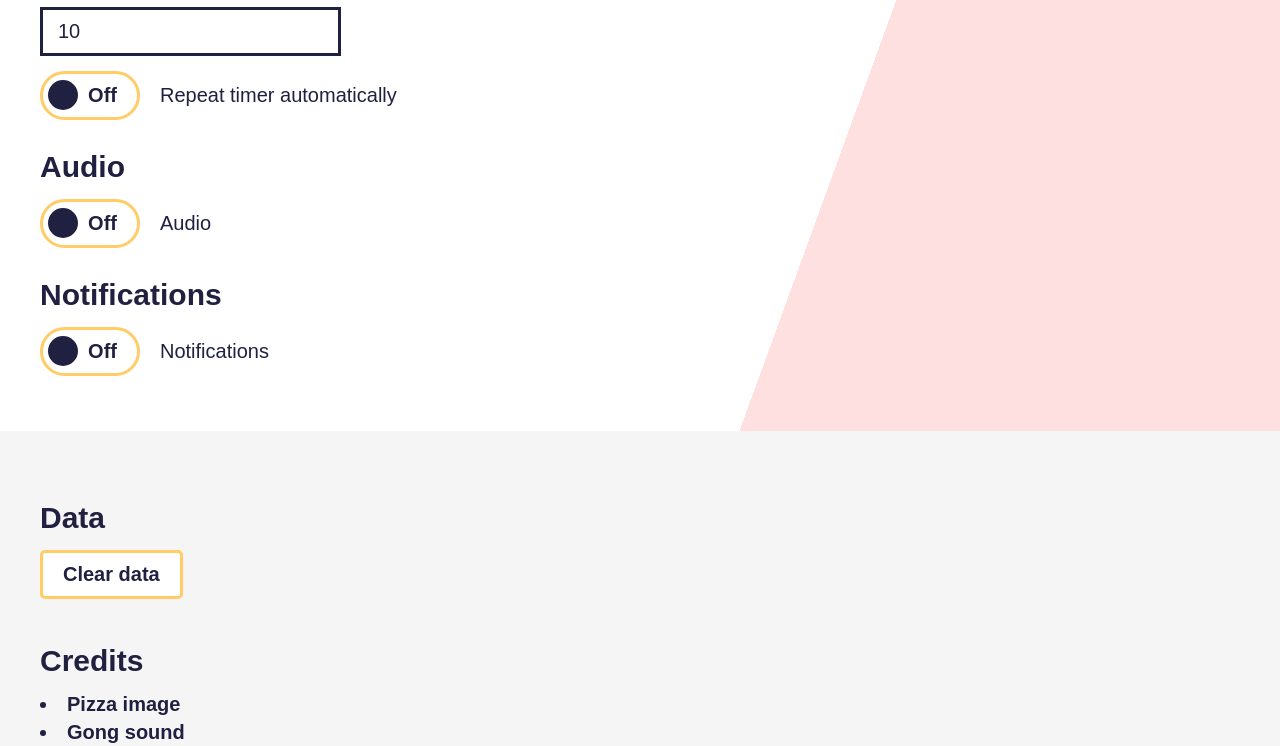
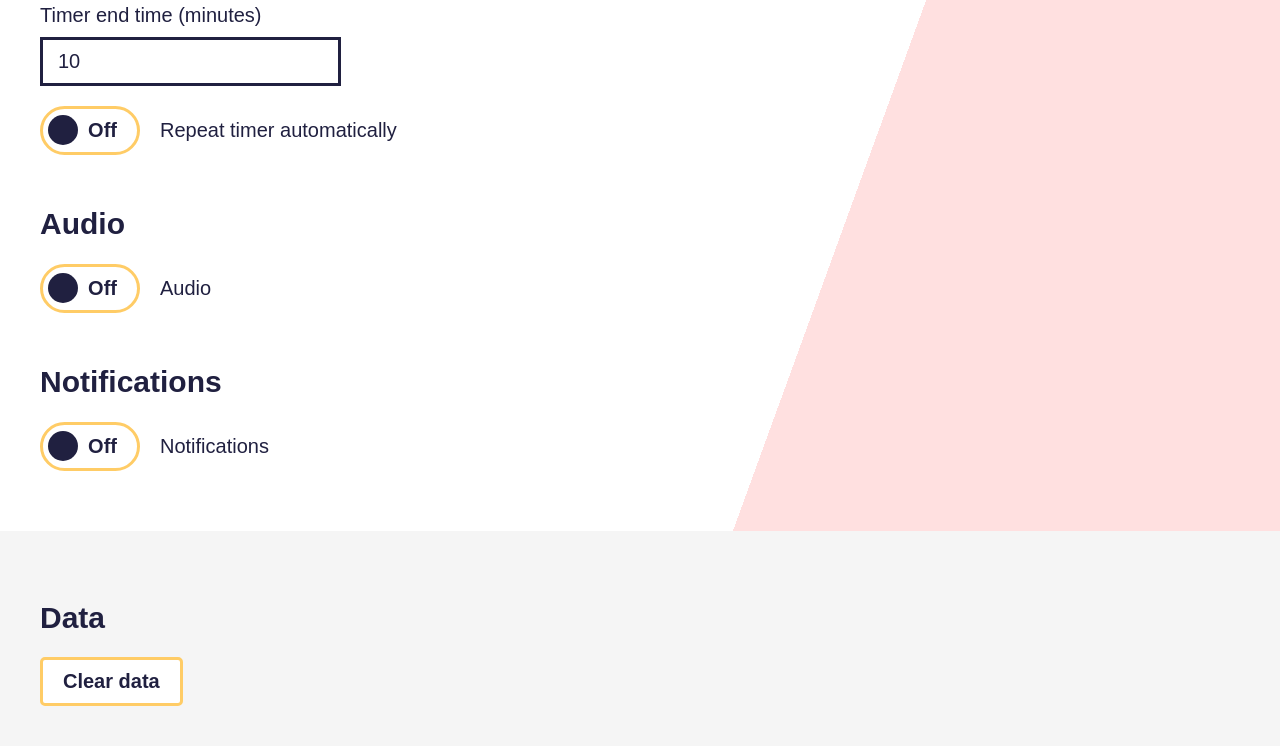
Before and after one commit to zoetrope69/timer-town, a plain HTML site: page index.html in a window 1280 px wide. Shown: the part 583-1329 px from the top of the page. Drawn offline with nearby package versions, Linux system fonts and the light colour scheme.

Commit message:
Better spacing

```diff
--- a/service-worker.js
+++ b/service-worker.js
@@ -1,4 +1,4 @@
-const version = "1.5.0";
+const version = "1.6.0";
 
 self.addEventListener("install", event => {
   event.waitUntil(
--- a/style.css
+++ b/style.css
@@ -73,8 +73,12 @@
 }
 
 h2 {
+  margin-top: 1.75em;
+  margin-bottom: 0.75em;
+}
+
+h2:first-child {
   margin-top: 1em;
-  margin-bottom: 0.5em;
 }
 
 .faded {
@@ -86,7 +90,7 @@
 }
 
 .input {
-  margin-bottom: 0.75em;
+  margin-bottom: 1em;
 }
 
 .input__label {
@@ -151,7 +155,7 @@
 }
 
 .toggle {
-  margin-bottom: 0.75em;
+  margin-bottom: 1em;
   display: flex;
   align-items: center;
 }
```
